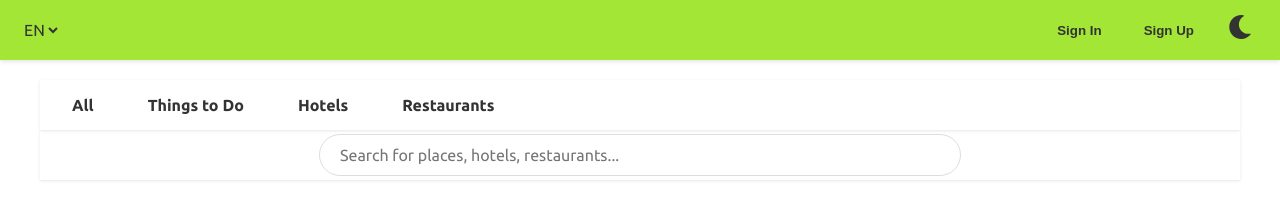
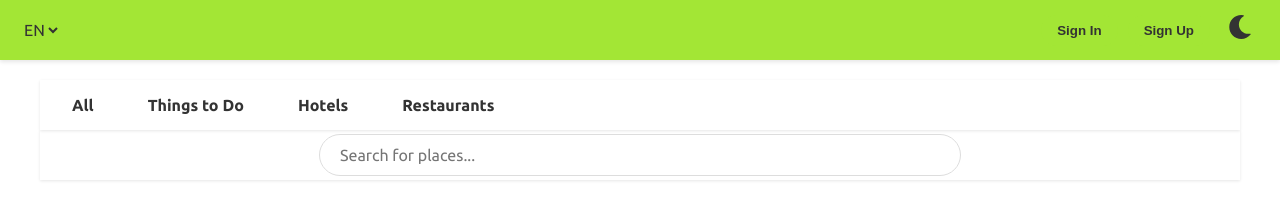
Before and after one commit to Hsu212/Destinova_Travel_Planner, a React (Vite) app: page / in a window 1280 px wide. Shown: the top 224 px of the page. Built offline with nearby package versions, Linux system fonts and the light colour scheme.

Commit message:
Enhance SearchBar with scroll transition effect
Added transition class to SearchBar when scrolled.

```diff
--- a/src/components/SearchBar.jsx
+++ b/src/components/SearchBar.jsx
@@ -3,13 +3,15 @@ import { useScroll } from '../context/ScrollContext';
 const SearchBar = ({ isInTopNav = false }) => {
   const { isScrolled } = useScroll();
 
-  if (!isInTopNav && isScrolled) return null;
-
   return (
-    <div className={`search-bar ${isInTopNav ? 'search-bar-top' : ''}`}>
+    <div
+      className={`search-bar ${isInTopNav ? 'search-bar-top' : ''} ${
+        isScrolled && !isInTopNav ? 'search-bar-transition' : ''
+      }`}
+    >
       <input
         type="text"
-        placeholder="Search for places, hotels, restaurants..."
+        placeholder="Search for places..."
         className="search-input"
       />
     </div>
```
